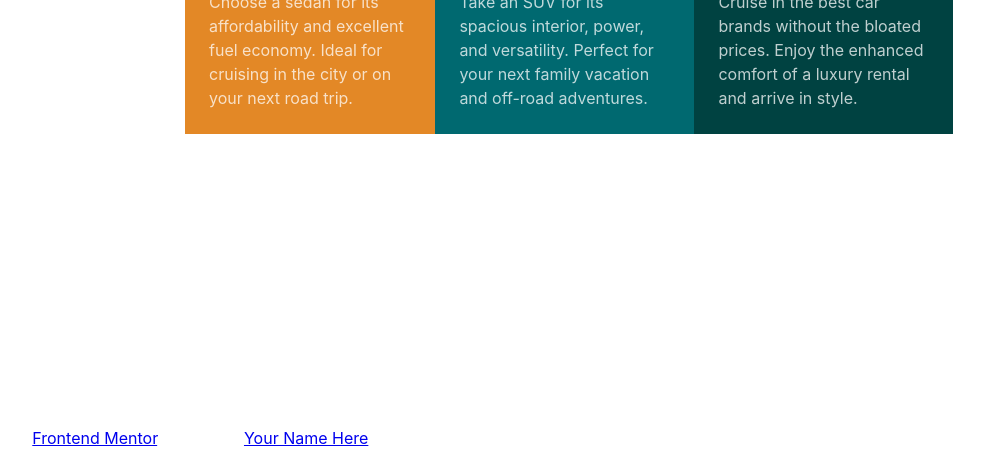
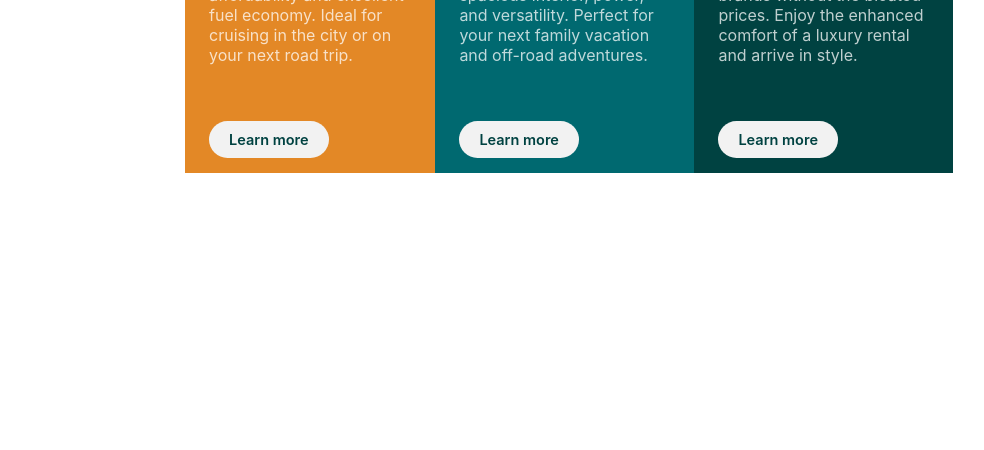
Before and after one commit to Charzy-1/3-column-preview-card-component, a plain HTML site: page index.html in a window 1280 px wide. Shown: the part 374-824 px from the top of the page, without its empty margins (71-1055 px from the left). Drawn offline with Linux system fonts and the light colour scheme.

Commit message:
Addied and styled learn more button

```diff
--- a/index.html
+++ b/index.html
@@ -14,25 +14,28 @@
 
   <div class="container">
 
-    <div class="card1">
+    <div class="card card1">
       <h1>Sedans</h1>
       <p>
         Choose a sedan for its affordability and excellent fuel economy. Ideal for cruising in the city or on your next road trip.
       </p>
+      <a href="/" class="btn">Learn more</a>
     </div>
 
-    <div class="card2">
+    <div class="card card2">
       <h1>SUVs</h1>
       <p>
         Take an SUV for its spacious interior, power, and versatility. Perfect for your next family vacation and off-road adventures.
       </p>
+      <a href="/" class="btn">Learn more</a>
     </div>
 
-    <div class="card3">
+    <div class="card card3">
       <h1>Luxury</h1>
       <p>
         Cruise in the best car brands without the bloated prices. Enjoy the enhanced comfort of a luxury rental and arrive in style.
       </p>
+      <a href="/" class="btn">Learn more</a>
     </div>
 
   </div>
--- a/styles.css
+++ b/styles.css
@@ -28,14 +28,15 @@ h1, h2, h3 {
   font-family: 'Space Grotesk', sans-serif;
   font-weight: 600;
   color: var(--Gray-100);
+  text-transform: uppercase;
 }
+
+a { color: inherit; text-decoration: none; }
 
 body {
   font-family: var(--font-body);
-  line-height: 1.5;
   color: var(--Transparent-white);
 }
-
 
 /* CSS RESET */
 *, *::before, *::after {
@@ -66,3 +67,17 @@ body {
   background: var(--green-950);
   padding: var(--space-3);
 }
+
+.btn {
+  background: var(--Gray-100);
+  color: var(--green-950);
+  font-weight: 600;
+  font-size: 14.5px;
+  padding: 10px 20px;
+  border-radius: var(--radius-lg);
+  border: none;
+}
+
+.card p {
+  margin: var(--space-3) 0 var(--space-5);
+}
```
